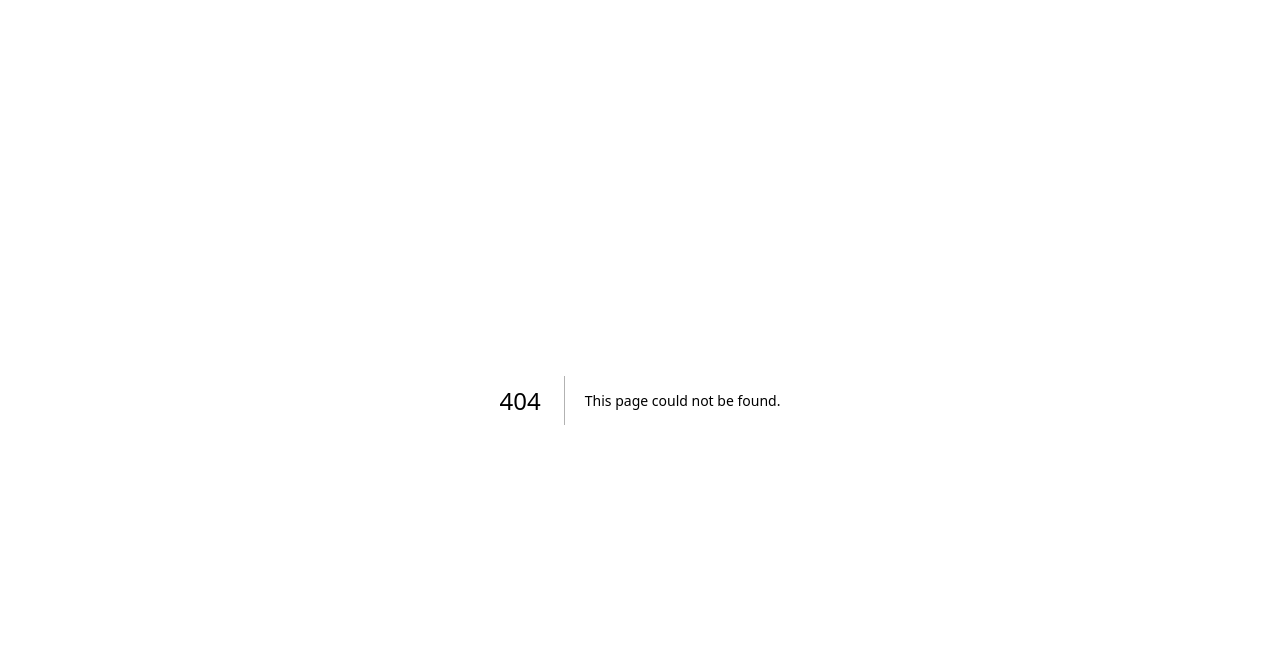
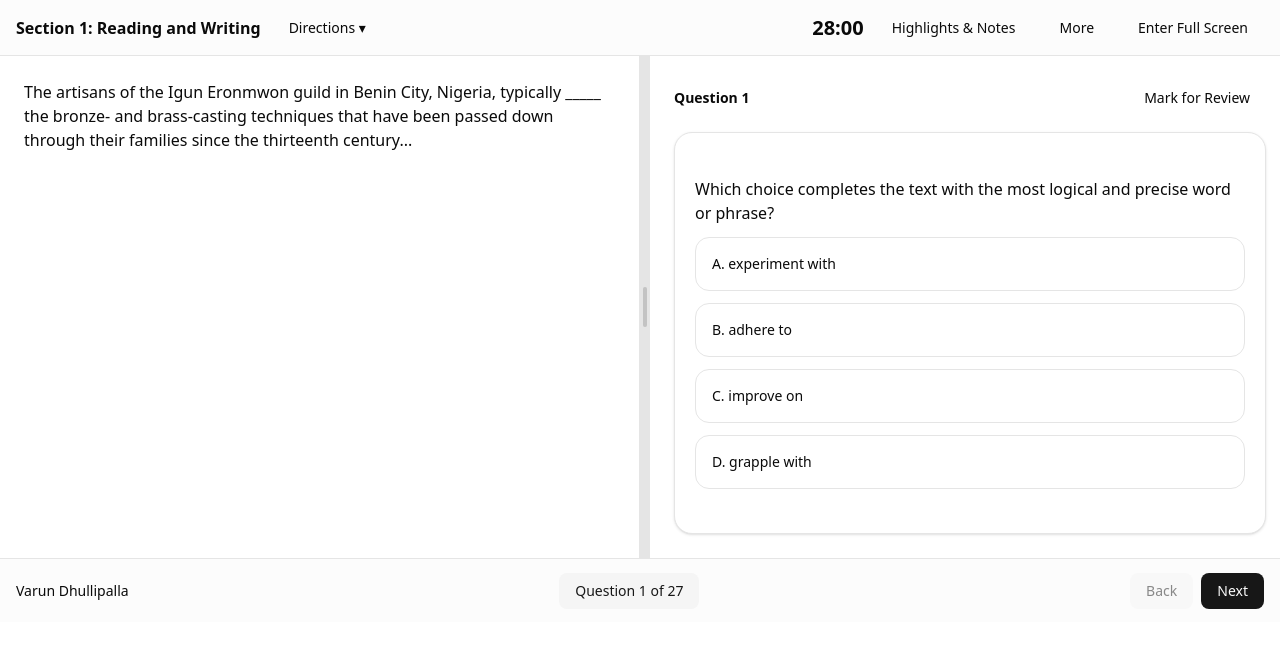
Before and after one commit to dhulli/sat-practice-vibes, a Next.js app in the folder apps/web/: page /exam/demo/rw in a window 1280 px wide. Before the commit this address had no page. Shown: the top 648 px of the page. Built offline with nearby package versions, Linux system fonts and the light colour scheme.

Commit message:
chore(web): move exam demos under /exam/demo routes

```diff
--- /dev/null
+++ b/apps/web/src/app/(exam)/exam/layout.tsx
@@ -0,0 +1,7 @@
+export default function ExamLayout({ children }: { children: React.ReactNode }) {
+  return (
+    <div className="h-screen w-screen overflow-hidden bg-background">
+      {children}
+    </div>
+  );
+}
--- /dev/null
+++ b/apps/web/src/app/(exam)/layout.tsx
@@ -0,0 +1,4 @@
+export default function ExamRootLayout({ children }: { children: React.ReactNode }) {
+  // IMPORTANT: nested layouts must NOT render <html> or <body>
+  return <>{children}</>;
+}
--- a/apps/web/src/components/exam/ExamShell.tsx
+++ b/apps/web/src/components/exam/ExamShell.tsx
@@ -51,7 +51,7 @@ export function ExamShell({
   const [gridOpen, setGridOpen] = useState(false);
 
   return (
-    <div className="h-[calc(100vh-0px)] flex flex-col">
+    <div className="flex-1 min-h-0">
       <TopBar
         title={title}
         showTimer={showTimer}
@@ -82,7 +82,13 @@ export function ExamShell({
         total={totalQuestions}
         onOpenGrid={() => setGridOpen(true)}
         onBack={onBack}
-        onNext={onNext}
+        onNext={() => {
+            if (currentIndex >= totalQuestions - 1) {
+            setGridOpen(true);
+            } else {
+            onNext();
+            }
+        }}
         backDisabled={currentIndex <= 0}
         nextDisabled={currentIndex >= totalQuestions - 1}
       />
@@ -93,6 +99,11 @@ export function ExamShell({
         total={totalQuestions}
         currentIndex={currentIndex}
         onJump={onJump}
+        showSubmit={currentIndex >= totalQuestions - 1}
+        onSubmit={() => {
+            alert("Submit Section (mock)");
+            setGridOpen(false);
+        }}
       />
     </div>
   );
--- a/apps/web/src/components/exam/QuestionGridModal.tsx
+++ b/apps/web/src/components/exam/QuestionGridModal.tsx
@@ -9,9 +9,11 @@ type Props = {
   total: number;
   currentIndex: number; // 0-based
   onJump: (index: number) => void;
+  showSubmit?: boolean;
+  onSubmit?: () => void;
 };
 
-export function QuestionGridModal({ open, onClose, total, currentIndex, onJump }: Props) {
+export function QuestionGridModal({ open, onClose, total, currentIndex, onJump, showSubmit, onSubmit }: Props) {
   if (!open) return null;
 
   return (
@@ -44,11 +46,19 @@ export function QuestionGridModal({ open, onClose, total, currentIndex, onJump }
             })}
           </div>
 
-          <div className="flex justify-end">
+          <div className="flex justify-end gap-2">
             <Button variant="secondary" onClick={onClose}>
-              Go to Review Page (later)
+                Close
             </Button>
+            {showSubmit ? (
+                <Button onClick={onSubmit}>Submit Section</Button>
+            ) : (
+                <Button variant="secondary" onClick={onClose}>
+                Go to Review Page (later)
+                </Button>
+            )}
           </div>
+
         </CardContent>
       </Card>
     </div>
--- a/apps/web/src/components/exam/SplitPane.tsx
+++ b/apps/web/src/components/exam/SplitPane.tsx
@@ -25,20 +25,24 @@ export function SplitPane({
 }: SplitPaneProps) {
   const containerRef = useRef<HTMLDivElement | null>(null);
 
-  const saved = useMemo(() => {
-    if (typeof window === "undefined") return null;
+  const [leftPct, setLeftPct] = useState<number>(initialLeftPct);
+  const [mounted, setMounted] = useState(false);
+
+  useEffect(() => {
+    setMounted(true);
+    // Load saved position AFTER mount to avoid SSR/CSR mismatch
     const v = window.localStorage.getItem(storageKey);
     const n = v ? Number(v) : NaN;
-    return Number.isFinite(n) ? n : null;
+    if (Number.isFinite(n)) setLeftPct(n);
+    // eslint-disable-next-line react-hooks/exhaustive-deps
   }, [storageKey]);
 
-  const [leftPct, setLeftPct] = useState<number>(saved ?? initialLeftPct);
   const [dragging, setDragging] = useState(false);
 
   useEffect(() => {
-    if (typeof window === "undefined") return;
+    if (!mounted) return;
     window.localStorage.setItem(storageKey, String(leftPct));
-  }, [leftPct, storageKey]);
+  }, [leftPct, storageKey, mounted]);
 
   function onPointerDown(e: React.PointerEvent) {
     setDragging(true);
--- a/apps/web/src/components/exam/TopBar.tsx
+++ b/apps/web/src/components/exam/TopBar.tsx
@@ -1,6 +1,8 @@
 "use client";
 
 import { Button } from "@/components/ui/button";
+import { useEffect, useState } from "react";
+
 
 type Props = {
   title: string;
@@ -10,6 +12,25 @@ type Props = {
 };
 
 export function TopBar({ title, showTimer, timeText, onToggleDirections }: Props) {
+    const [isFs, setIsFs] = useState(false);
+    useEffect(() => {
+    const onChange = () => setIsFs(!!document.fullscreenElement);
+    document.addEventListener("fullscreenchange", onChange);
+    onChange();
+    return () => document.removeEventListener("fullscreenchange", onChange);
+    }, []);
+
+    async function toggleFullScreen() {
+        try {
+            if (!document.fullscreenElement) {
+            await document.documentElement.requestFullscreen();
+            } else {
+            await document.exitFullscreen();
+            }
+        } catch {
+            // ignore - browser may block
+        }
+    }
     return (
         <div className="h-14 border-b bg-muted/30 flex items-center justify-between px-4">
         <div className="flex items-center gap-3">
@@ -28,6 +49,9 @@ export function TopBar({ title, showTimer, timeText, onToggleDirections }: Props
 
             <Button variant="ghost" className="text-sm">Highlights & Notes</Button>
             <Button variant="ghost" className="text-sm">More</Button>
+            <Button variant="ghost" className="text-sm" onClick={toggleFullScreen}>
+                {isFs ? "Exit Full Screen" : "Enter Full Screen"}
+            </Button>
         </div>
         </div>
     );
```
Also changed, not shown: apps/web/src/app/(exam)/exam/demo/math/page.tsx (renamed from apps/web/src/app/(auth)/shell-demo/math/page.tsx), apps/web/src/app/(exam)/exam/demo/rw/page.tsx (renamed from apps/web/src/app/(auth)/shell-demo/rw/page.tsx). Lines whose indentation alone changed are shown as unchanged.
